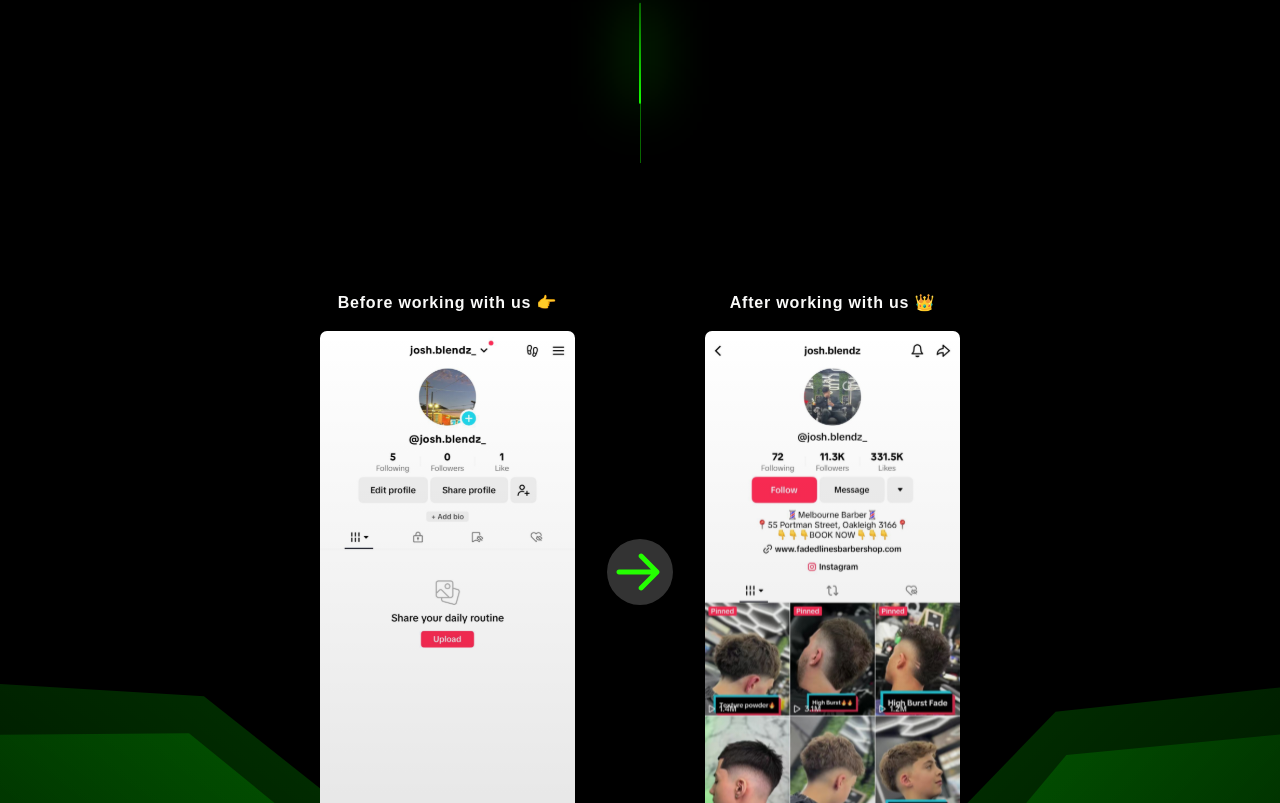
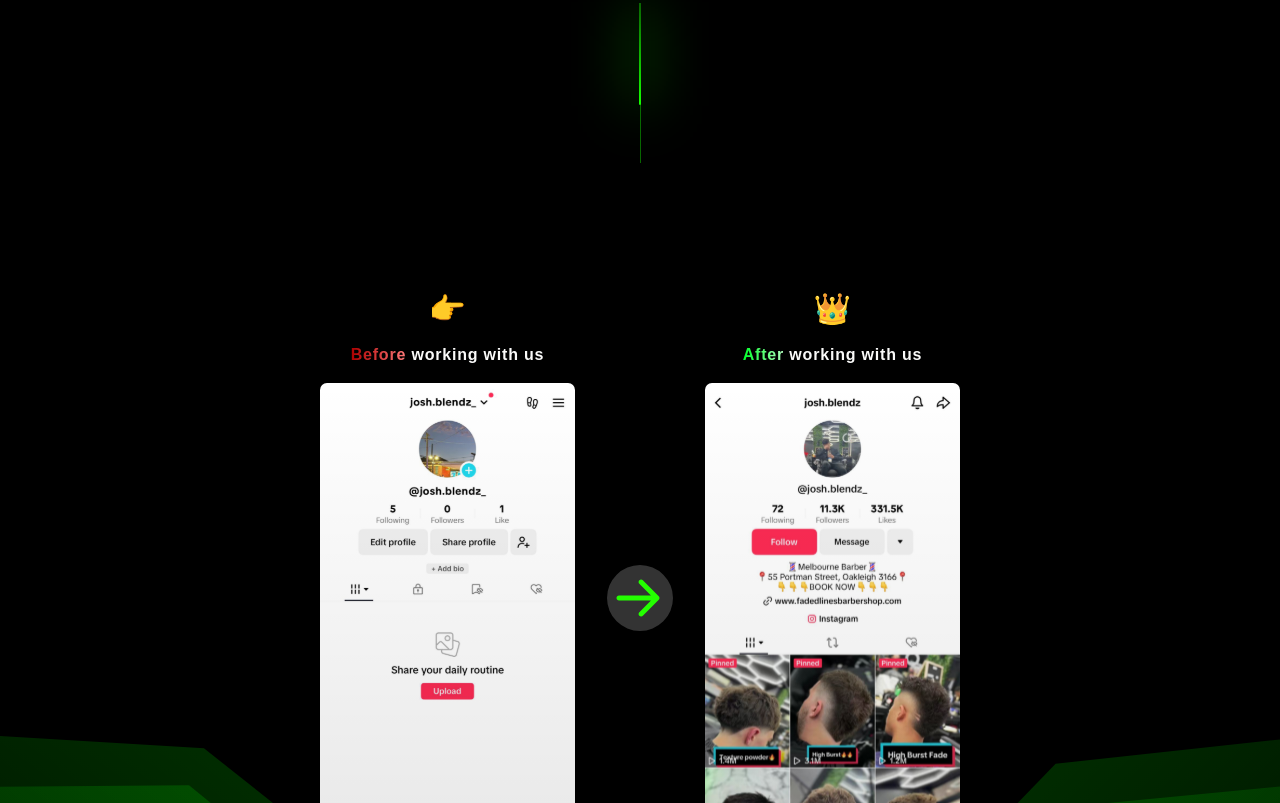
Before and after one commit to muhzulzidan/milkiyano-barber, a React (Vite) app: page /careers in a window 1280 px wide. Shown: the part 923-1726 px from the top of the page. Built offline with nearby package versions, Linux system fonts and the light colour scheme.

Commit message:
bugfix : update text and style on careers before after

```diff
--- a/src/pages/careers.tsx
+++ b/src/pages/careers.tsx
@@ -247,12 +247,14 @@
                 </section>
                 <section className="w-1/2 flex flex-col md:flex-row self-center justify-center items-center relative z-30 py-32 pb-[20rem] gap-8 font-bold text-center">
                     <div className="flex flex-col gap-4 items-center">
-                        <h3>Before working with us 👉</h3>
+                        <h3 className="text-3xl rotate-90 md:rotate-0">👉</h3>
+                        <h4><span className="text-transparent bg-gradient-to-r from-[#AE0000]  to-[#FF7979] bg-clip-text">Before</span> working with us </h4>
                         <img src={TiktokUpBefore} alt="TiktokUp" className="w-full hover:scale-105 transform transition-transform ease-out duration-500 cursor-pointer delay-75" />
                     </div>
                     <img src={ArrowTiktokTrans} alt="TiktokUp" className="w-fit rotate-90 md:rotate-0" />
                     <div className="flex flex-col gap-4 items-center">
-                        <h3>After working with us 👑</h3>
+                        <h3 className="text-3xl">👑</h3>
+                        <h4><span className="text-transparent bg-gradient-to-r from-[#00FF29]  to-[#B2FFBF] bg-clip-text">After</span> working with us </h4>
                         <img src={TiktokUpAfter} alt="TiktokUp" className="w-full hover:scale-105 transform transition-transform ease-out duration-500 cursor-pointer delay-75" />
                     </div>
                 </section>
```
